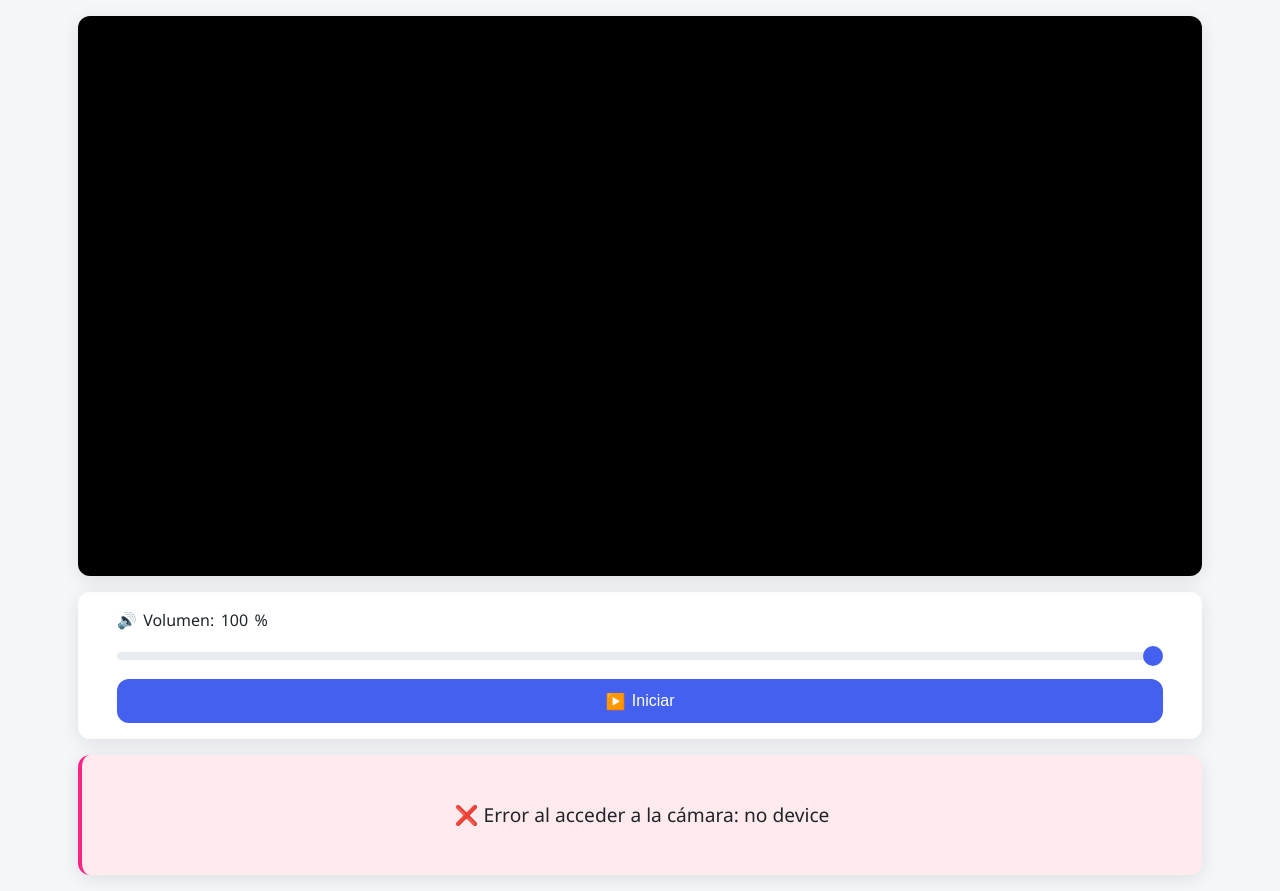
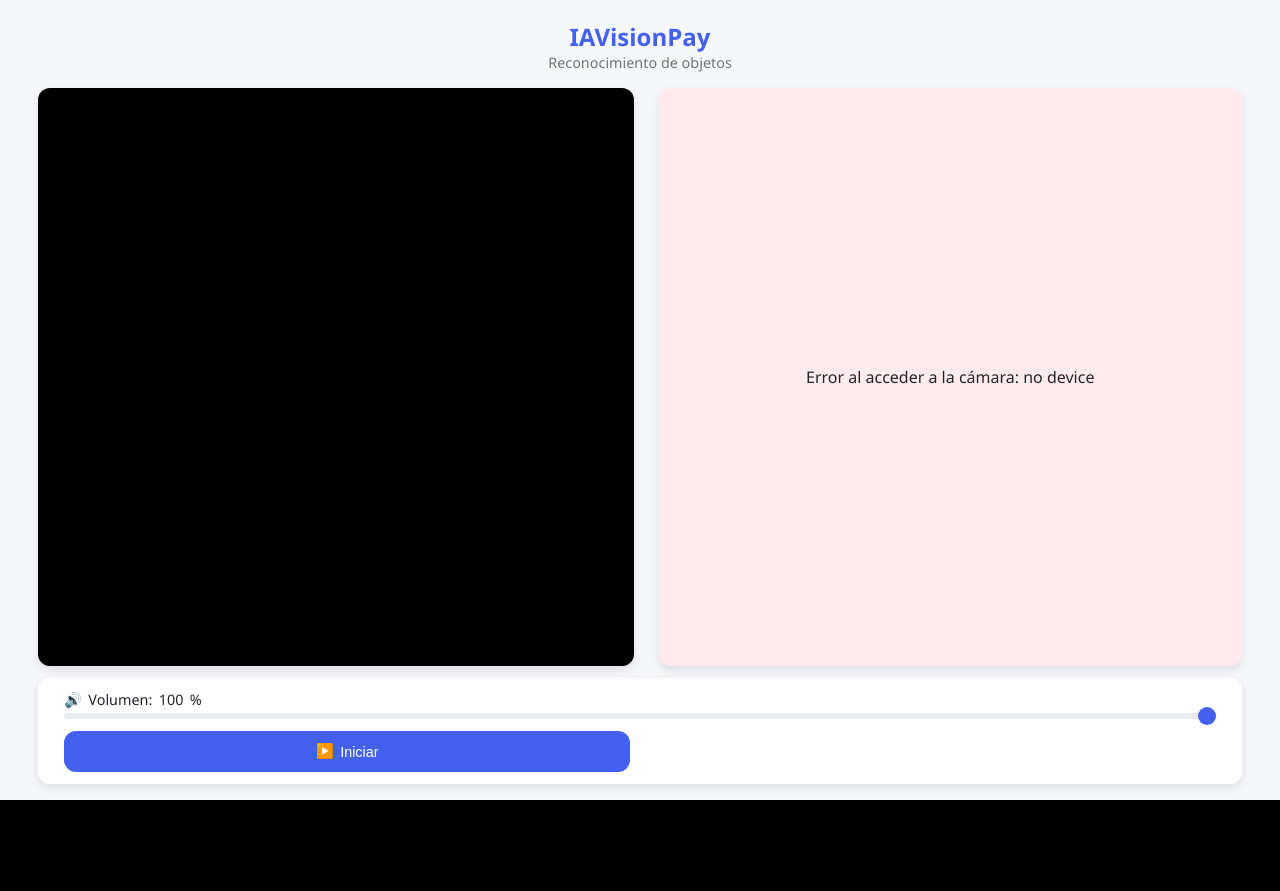
Before and after one commit to JavierMarSan18/AIVisionPay, a Python web app: template app/templates/index.html in a window 1280 px wide. After the commit the page ends 800 px from the top, so only its background shows below. Run offline with Jinja, Linux system fonts and the light colour scheme; the template is opened without the code that fills it, so the values that code supplies are empty.

Commit message:
Fix flex

```diff
--- a/app/static/script.js
+++ b/app/static/script.js
@@ -1,60 +1,38 @@
-// Mismo código JavaScript anterior, pero con ajuste para el overlay de video
-
 const video = document.getElementById('video');
 const resultado = document.getElementById('resultado');
 const volumeSlider = document.getElementById('volumeSlider');
 const volumeValue = document.getElementById('volumeValue');
 const startBtn = document.getElementById('startBtn');
 const stopBtn = document.getElementById('stopBtn');
-const videoOverlay = document.getElementById('videoOverlay');
 
 let voiceVolume = 1.0;
 let capturing = false;
 let availableVoices = [];
 
-// Ajustar tamaño del overlay cuando cambia el video
-function resizeOverlay() {
-  if (video.videoWidth && video.videoHeight) {
-    const videoRatio = video.videoWidth / video.videoHeight;
-    const containerRatio = video.clientWidth / video.clientHeight;
-
-    if (containerRatio > videoRatio) {
-      // Contenedor más ancho que el video
-      const scale = video.clientWidth / video.videoWidth;
-      videoOverlay.style.transform = `scale(${scale})`;
-    } else {
-      // Contenedor más alto que el video
-      const scale = video.clientHeight / video.videoHeight;
-      videoOverlay.style.transform = `scale(${scale})`;
-    }
-  }
-}
-
-// Observar cambios de tamaño del video
-const resizeObserver = new ResizeObserver(resizeOverlay);
-resizeObserver.observe(video);
-
+// Configuración inicial
+function initApp() {
+  // Cargar voces disponibles
   speechSynthesis.onvoiceschanged = () => {
     availableVoices = speechSynthesis.getVoices();
   };
 
+  // Control de volumen
   volumeSlider.addEventListener('input', () => {
     voiceVolume = volumeSlider.value / 100;
     volumeValue.textContent = volumeSlider.value;
   });
 
+  // Iniciar cámara
   navigator.mediaDevices.getUserMedia({ video: true })
     .then(stream => {
       video.srcObject = stream;
-    video.onloadedmetadata = () => {
-      resizeOverlay();
-    };
     })
     .catch(err => {
-    showError("Error al acceder a la cámara: " + err.message);
+      showResult("error", "Error al acceder a la cámara: " + err.message);
     });
+}
 
-// Resto del código JavaScript permanece igual...
+// Función de captura y reconocimiento
 async function capture() {
   if (!capturing) return;
 
@@ -64,71 +42,60 @@
   const ctx = canvas.getContext("2d");
   ctx.drawImage(video, 0, 0, canvas.width, canvas.height);
 
-  const dataURL = canvas.toDataURL("image/jpeg");
-  const base64Image = dataURL.split(',')[1];
-
   try {
-    updateResultState("thinking", "🤔 Analizando imagen...");
+    showResult("thinking", "Analizando...");
 
     const response = await fetch("/predict", {
       method: "POST",
       headers: { "Content-Type": "application/json" },
-      body: JSON.stringify({ image: base64Image })
+      body: JSON.stringify({ image: canvas.toDataURL("image/jpeg").split(',')[1] })
     });
 
     const result = await response.json();
 
     if (result.label && result.confidence >= 0.9) {
-      const confidencePercent = (result.confidence * 100).toFixed(1);
-      updateResultState("success", `${result.label} (${confidencePercent}% confianza)`);
-
-      const msg = new SpeechSynthesisUtterance(result.label);
-      msg.volume = voiceVolume;
-      msg.pitch = 1.1;
-      msg.rate = 0.95;
-      msg.lang = result.language === "es" ? "es-ES"
-        : result.language === "pt" ? "pt-BR"
-        : "en-US";
-
-      const preferredVoice = availableVoices.find(v => v.lang === msg.lang);
-      if (preferredVoice) msg.voice = preferredVoice;
-
-      msg.onend = () => {
-        if (capturing) setTimeout(capture, 500);
-      };
-
-      speechSynthesis.cancel();
-      speechSynthesis.speak(msg);
-
+      showResult("success", `${result.label} (${(result.confidence * 100).toFixed(1)}%)`);
+      speakResult(result.label, result.language);
     } else if (result.label) {
-      updateResultState("thinking", "🤔 No estoy seguro...");
+      showResult("thinking", "No estoy seguro...");
       setTimeout(capture, 1000);
     } else {
-      updateResultState("error", "⚠️ No se pudo reconocer el objeto");
+      showResult("error", "No se reconoció el objeto");
       setTimeout(capture, 1500);
     }
   } catch (err) {
-    updateResultState("error", "❌ Error: " + err.message);
+    showResult("error", "Error: " + err.message);
     setTimeout(capture, 1500);
   }
 }
 
-function updateResultState(state, message) {
-  resultado.innerHTML = message;
-  resultado.className = "result-card";
-  resultado.classList.add(state);
+// Función para hablar el resultado
+function speakResult(text, lang) {
+  const msg = new SpeechSynthesisUtterance(text);
+  msg.volume = voiceVolume;
+  msg.lang = lang === "es" ? "es-ES" : lang === "pt" ? "pt-BR" : "en-US";
+
+  const voice = availableVoices.find(v => v.lang === msg.lang);
+  if (voice) msg.voice = voice;
+
+  msg.onend = () => capturing && setTimeout(capture, 500);
+  speechSynthesis.speak(msg);
 }
 
-function showError(message) {
-  updateResultState("error", "❌ " + message);
+// Mostrar resultado
+function showResult(type, message) {
+  resultado.innerHTML = message;
+  resultado.className = "result-container";
+  resultado.classList.add("result-" + type);
 }
 
+// Control de captura
 function startCapture() {
   if (!capturing) {
     capturing = true;
     startBtn.style.display = "none";
     stopBtn.style.display = "flex";
-    updateResultState("active", "🔍 Iniciando reconocimiento...");
+    showResult("active", "Iniciando...");
     capture();
   }
 }
@@ -138,10 +105,14 @@
   speechSynthesis.cancel();
   startBtn.style.display = "flex";
   stopBtn.style.display = "none";
-  updateResultState("", `
+  resultado.innerHTML = `
     <div class="result-placeholder">
       <span class="icon">⏸️</span>
       <p>Captura detenida</p>
     </div>
-  `);
+  `;
+  resultado.className = "result-container";
 }
+
+// Iniciar aplicación
+document.addEventListener('DOMContentLoaded', initApp);
--- a/app/static/styles.css
+++ b/app/static/styles.css
@@ -1,15 +1,12 @@
 :root {
   --primary-color: #4361ee;
   --secondary-color: #3a0ca3;
-  --accent-color: #4895ef;
-  --success-color: #4cc9f0;
   --danger-color: #f72585;
-  --warning-color: #f8961e;
   --light-color: #f8f9fa;
   --dark-color: #212529;
   --gray-color: #6c757d;
   --border-radius: 12px;
-  --box-shadow: 0 4px 20px rgba(0, 0, 0, 0.1);
+  --box-shadow: 0 4px 10px rgba(0, 0, 0, 0.1);
   --transition: all 0.3s ease;
 }
 
@@ -20,60 +17,44 @@
 }
 
 body {
-  font-family: 'Segoe UI', 'Roboto', -apple-system, BlinkMacSystemFont, sans-serif;
+  font-family: 'Segoe UI', Tahoma, Geneva, Verdana, sans-serif;
   background-color: #f5f7fa;
   color: var(--dark-color);
-  line-height: 1.6;
-  min-height: 100vh;
-  display: flex;
+  overflow: hidden;
+  height: 100vh;
+  width: 100vw;
 }
 
 .app-container {
-  width: 100%;
-  max-width: 1200px;
-  margin: 0 auto;
+  display: grid;
+  grid-template-rows: auto 1fr auto auto;
+  height: 100vh;
+  max-height: 100vh;
   padding: 2vh 3vw;
-  display: flex;
-  flex-direction: column;
-  flex: 1;
+  gap: 1.5vh;
 }
 
 .app-header {
   text-align: center;
-  margin-bottom: 2vh;
-  padding: 1vh 0;
+  padding: 0.5vh 0;
 }
 
 .app-title {
   color: var(--primary-color);
-  font-size: clamp(1.5rem, 4vw, 2rem);
+  font-size: clamp(1.2rem, 4vw, 1.5rem);
   font-weight: 700;
-  margin-bottom: 0.5vh;
 }
 
 .app-subtitle {
   color: var(--gray-color);
-  font-size: clamp(0.9rem, 2vw, 1rem);
-}
-
-.app-content {
-  display: flex;
-  flex-direction: column;
-  flex: 1;
-  gap: 2vh;
-}
-
-.video-wrapper {
-  width: 100%;
-  aspect-ratio: 16/9;
-  max-height: 70vh;
-  margin: 0 auto;
+  font-size: clamp(0.8rem, 2.5vw, 0.9rem);
 }
 
 .video-container {
   position: relative;
   width: 100%;
   height: 100%;
+  min-height: 0; /* Permite que se reduzca */
   border-radius: var(--border-radius);
   overflow: hidden;
   box-shadow: var(--box-shadow);
@@ -81,7 +62,6 @@
 }
 
 video {
-  display: block;
   width: 100%;
   height: 100%;
   object-fit: cover;
@@ -97,75 +77,62 @@
 }
 
 .controls-panel {
+  display: grid;
+  grid-template-columns: 1fr;
+  gap: 1.5vh;
+  padding: 1.5vh 2vw;
   background-color: white;
-  padding: 2vh 3vw;
   border-radius: var(--border-radius);
   box-shadow: var(--box-shadow);
 }
 
 .volume-control {
-  margin-bottom: 1.5vh;
+  display: grid;
+  gap: 0.5vh;
 }
 
 .control-label {
-  display: block;
-  margin-bottom: 1vh;
-  font-weight: 500;
-  color: var(--dark-color);
   display: flex;
   align-items: center;
   gap: 0.5vw;
-  font-size: clamp(0.9rem, 2vw, 1rem);
-}
-
-.icon {
-  font-size: 1em;
+  font-size: clamp(0.8rem, 3vw, 0.9rem);
+  color: var(--dark-color);
 }
 
 .custom-slider {
+  width: 100%;
+  height: 6px;
   -webkit-appearance: none;
-  width: 100%;
-  height: 8px;
-  border-radius: 4px;
   background: #e9ecef;
-  outline: none;
+  border-radius: 3px;
 }
 
 .custom-slider::-webkit-slider-thumb {
   -webkit-appearance: none;
-  appearance: none;
-  width: 20px;
-  height: 20px;
+  width: 18px;
+  height: 18px;
   border-radius: 50%;
   background: var(--primary-color);
   cursor: pointer;
-  transition: var(--transition);
-}
-
-.custom-slider::-webkit-slider-thumb:hover {
-  transform: scale(1.1);
-  background: var(--secondary-color);
 }
 
 .button-group {
-  display: flex;
+  display: grid;
+  grid-template-columns: 1fr 1fr;
   gap: 1.5vw;
 }
 
 .btn {
-  flex: 1;
   padding: 1.5vh 2vw;
   border: none;
   border-radius: var(--border-radius);
-  font-size: clamp(0.9rem, 2vw, 1rem);
-  font-weight: 500;
+  font-size: clamp(0.8rem, 3vw, 0.9rem);
   cursor: pointer;
-  transition: var(--transition);
   display: flex;
   align-items: center;
   justify-content: center;
   gap: 0.5vw;
-  min-height: 44px; /* Tamaño mínimo para touch */
+  transition: var(--transition);
 }
 
 .btn-primary {
@@ -175,7 +142,6 @@
 
 .btn-primary:hover {
   background-color: var(--secondary-color);
-  transform: translateY(-2px);
 }
 
 .btn-danger {
@@ -183,95 +149,91 @@
   color: white;
 }
 
-.btn-danger:hover {
-  background-color: #d11a6b;
-  transform: translateY(-2px);
-}
-
 .result-container {
-  flex: 1;
-  display: flex;
-  flex-direction: column;
-  min-height: 15vh;
-}
-
-.result-card {
   background-color: white;
   border-radius: var(--border-radius);
-  padding: 2vh 3vw;
+  padding: 1.5vh 2vw;
   box-shadow: var(--box-shadow);
   display: flex;
   align-items: center;
   justify-content: center;
-  flex: 1;
   text-align: center;
-  font-size: clamp(1rem, 2.5vw, 1.2rem);
+  font-size: clamp(0.9rem, 3vw, 1rem);
+  min-height: 0; /* Permite que se reduzca */
 }
 
 .result-placeholder {
+  display: grid;
+  gap: 0.5vh;
   color: var(--gray-color);
 }
 
-.result-placeholder .icon {
-  font-size: 1.5em;
-  margin-bottom: 1vh;
+/* Estados dinámicos */
+.result-active {
+  background-color: #e6f7ff;
 }
 
-/* Estados dinámicos */
-#resultado.thinking {
+.result-thinking {
   background-color: #fff3e0;
-  border-left: 4px solid var(--warning-color);
 }
 
-#resultado.error {
+.result-error {
   background-color: #ffebee;
-  border-left: 4px solid var(--danger-color);
 }
 
-#resultado.success {
+.result-success {
   background-color: #e8f5e9;
-  border-left: 4px solid #4caf50;
 }
 
-/* Media Queries específicas */
-@media (max-width: 768px) {
+/* Media Queries para ajustes específicos */
+@media (orientation: portrait) and (max-height: 700px) {
   .app-container {
-    padding: 2vh 4vw;
+    grid-template-rows: auto 50vh auto auto;
+    padding: 1vh 3vw;
+    gap: 1vh;
   }
 
+  .controls-panel {
+    padding: 1vh 2vw;
+  }
+}
+
+@media (orientation: landscape) {
+  .app-container {
+    grid-template-columns: 1fr 1fr;
+    grid-template-rows: auto 1fr auto;
+    grid-template-areas:
+      "header header"
+      "video result"
+      "controls controls";
+  }
+
+  .app-header {
+    grid-area: header;
+  }
+
+  .video-container {
+    grid-area: video;
+    margin-right: 1vw;
+  }
+
+  .result-container {
+    grid-area: result;
+    margin-left: 1vw;
+  }
+
+  .controls-panel {
+    grid-area: controls;
+  }
+}
+
+@media (max-width: 500px) {
   .button-group {
-    flex-direction: column;
+    grid-template-columns: 1fr;
     gap: 1vh;
   }
 
   .btn {
     padding: 1.5vh 4vw;
-    width: 100%;
   }
 }
-
-@media (max-height: 600px) {
-  .video-wrapper {
-    max-height: 60vh;
-  }
-
-  .app-header {
-    margin-bottom: 1vh;
-    padding: 0.5vh 0;
-  }
-}
-
-@media (orientation: portrait) and (max-width: 500px) {
-  .video-wrapper {
-    aspect-ratio: 4/5;
-  }
-
-  .controls-panel {
-    padding: 1.5vh 4vw;
-  }
-
-  .result-card {
-    padding: 1.5vh 4vw;
-    min-height: 10vh;
-  }
-}
--- a/app/templates/index.html
+++ b/app/templates/index.html
@@ -8,17 +8,14 @@
 </head>
 <body>
   <div class="app-container">
-    <!-- <header class="app-header">
+    <header class="app-header">
       <h1 class="app-title">IAVisionPay</h1>
-      <p class="app-subtitle">Reconocimiento de objetos en tiempo real</p>
-    </header> -->
+      <p class="app-subtitle">Reconocimiento de objetos</p>
+    </header>
 
-    <main class="app-content">
-      <div class="video-wrapper">
     <div class="video-container">
       <video id="video" autoplay playsinline></video>
       <div class="video-overlay" id="videoOverlay"></div>
-        </div>
     </div>
 
     <div class="controls-panel">
@@ -39,16 +36,13 @@
       </div>
     </div>
 
-      <div class="result-container">
-        <div class="result-card" id="resultado">
+    <div class="result-container" id="resultado">
       <div class="result-placeholder">
         <span class="icon">👁️</span>
         <p>Presiona "Iniciar" para comenzar</p>
       </div>
     </div>
   </div>
-    </main>
-  </div>
 
   <script src="{{ url_for('static', filename='script.js') }}"></script>
 </body>
```
Lines whose indentation alone changed are shown as unchanged.
